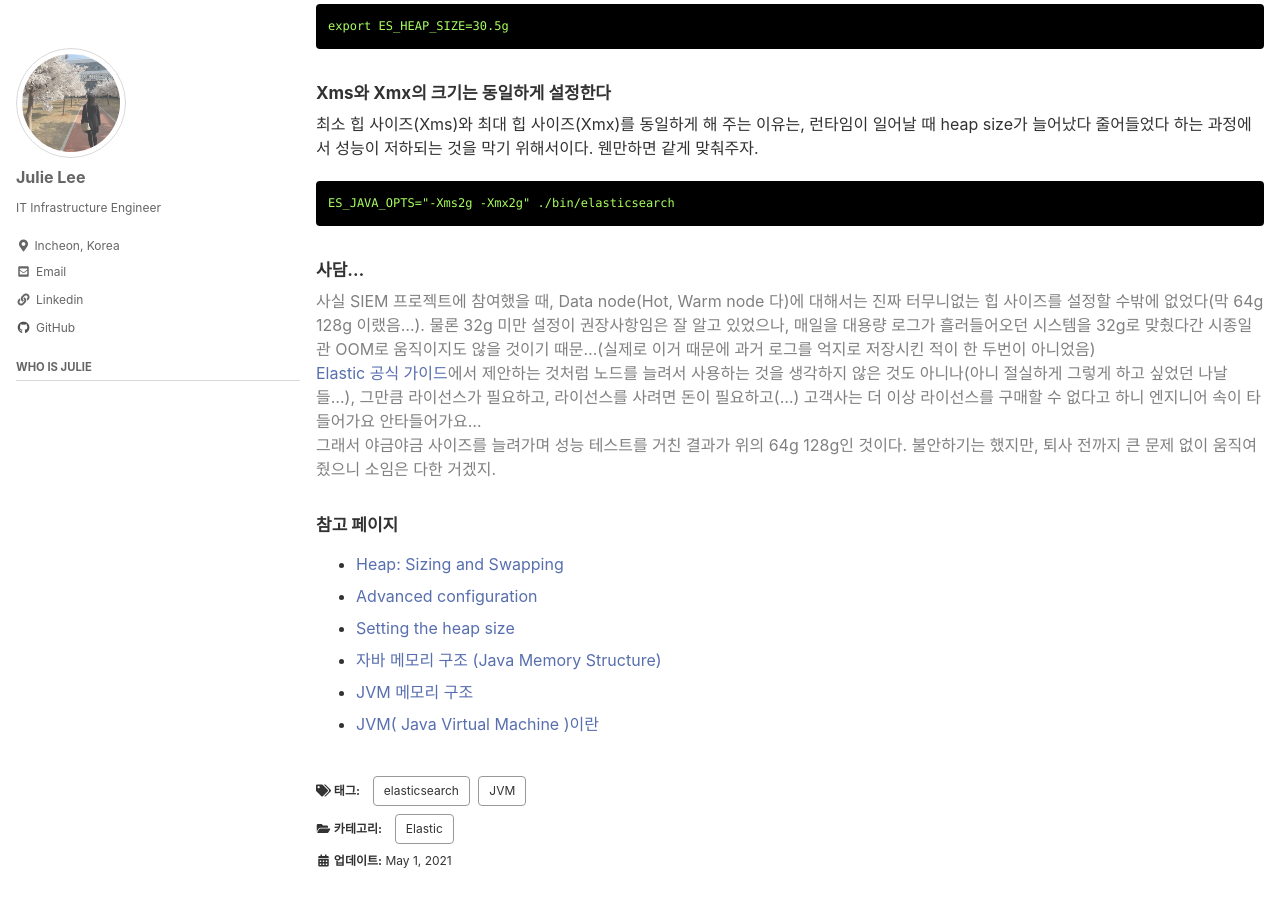
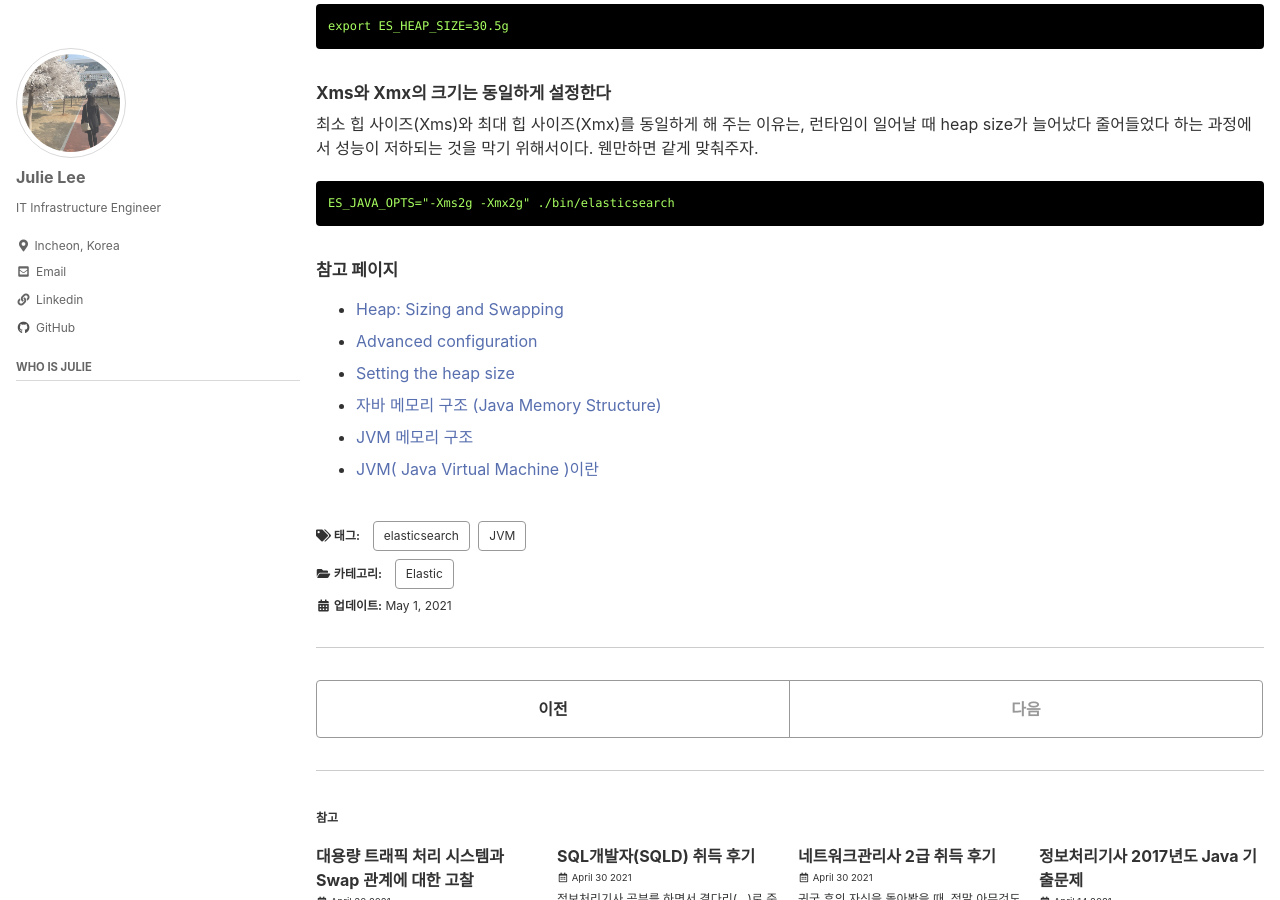
Before and after one commit to smilejulie0812/smilejulie0812.github.io, a Jekyll site: the page built from _posts/2021-05-01-jvmheapsize.md, in a window 1280 px wide and 900 px high, scrolled down 2070 px. Built offline with Jekyll 4.4.1, drawn with Linux system fonts in a browser that asks for light colours; cached includes are drawn as plain includes.

Commit message:
Update 2021-05-01-jvmheapsize.md

````diff
--- a/_posts/2021-05-01-jvmheapsize.md
+++ b/_posts/2021-05-01-jvmheapsize.md
@@ -77,11 +77,6 @@ export ES_HEAP_SIZE=30.5g
 ES_JAVA_OPTS="-Xms2g -Xmx2g" ./bin/elasticsearch
 ```
 
-#### 사담...
-<span style="color:gray">사실 SIEM 프로젝트에 참여했을 때, Data node(Hot, Warm node 다)에 대해서는 진짜 터무니없는 힙 사이즈를 설정할 수밖에 없었다(막 64g 128g 이랬음...). 물론 32g 미만 설정이 권장사항임은 잘 알고 있었으나, 매일을 대용량 로그가 흘러들어오던 시스템을 32g로 맞췄다간 시종일관 OOM로 움직이지도 않을 것이기 때문...(실제로 이거 때문에 과거 로그를 억지로 저장시킨 적이 한 두번이 아니었음)
-[Elastic 공식 가이드](https://www.elastic.co/guide/en/elasticsearch/guide/current/heap-sizing.html#_just_how_far_under_32gb_should_i_set_the_jvm)에서 제안하는 것처럼 노드를 늘려서 사용하는 것을 생각하지 않은 것도 아니나(아니 절실하게 그렇게 하고 싶었던 나날들...), 그만큼 라이선스가 필요하고, 라이선스를 사려면 돈이 필요하고(...) 고객사는 더 이상 라이선스를 구매할 수 없다고 하니 엔지니어 속이 타들어가요 안타들어가요...
-그래서 야금야금 사이즈를 늘려가며 성능 테스트를 거친 결과가 위의 64g 128g인 것이다. 불안하기는 했지만, 퇴사 전까지 큰 문제 없이 움직여줬으니 소임은 다한 거겠지.</span>
-
 #### 참고 페이지
 * [Heap: Sizing and Swapping](https://www.elastic.co/guide/en/elasticsearch/guide/current/heap-sizing.html#heap-sizing)
 * [Advanced configuration](https://www.elastic.co/guide/en/elasticsearch/reference/current/advanced-configuration.html#set-jvm-heap-size)
````
